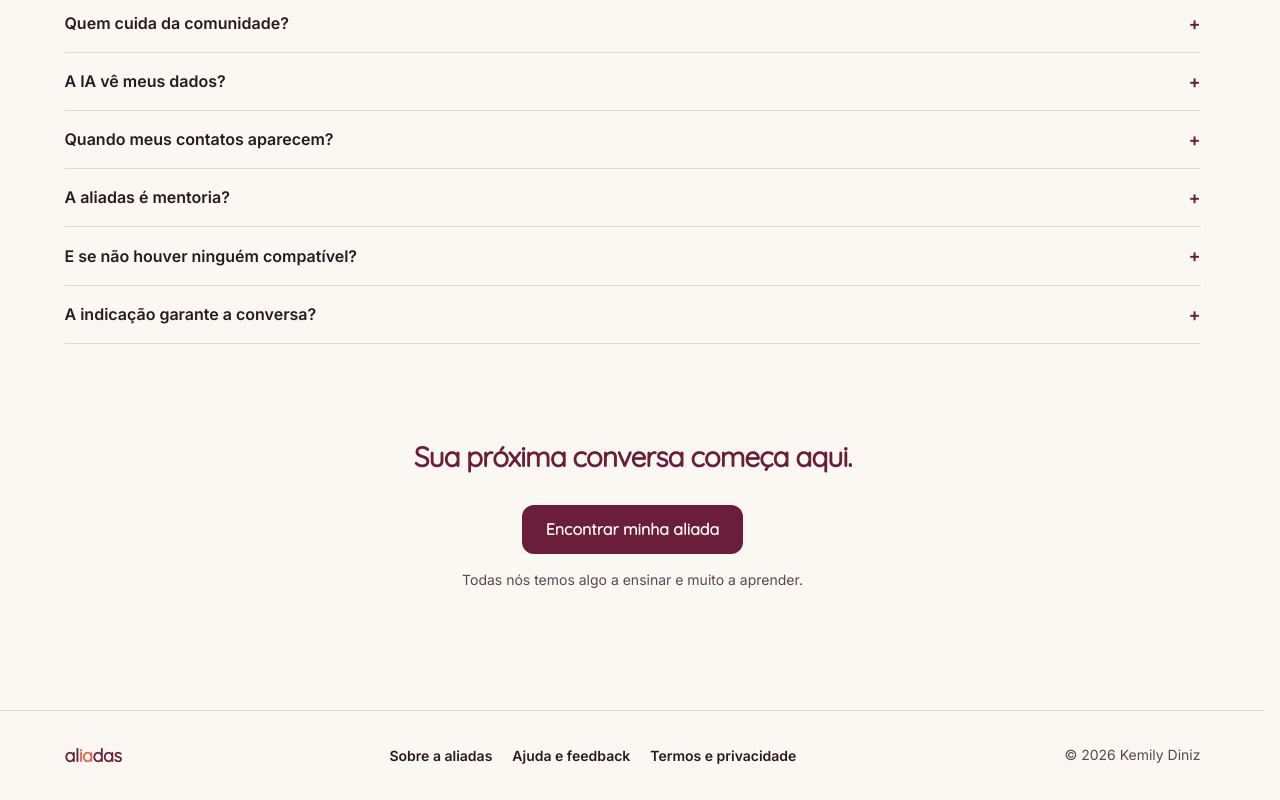
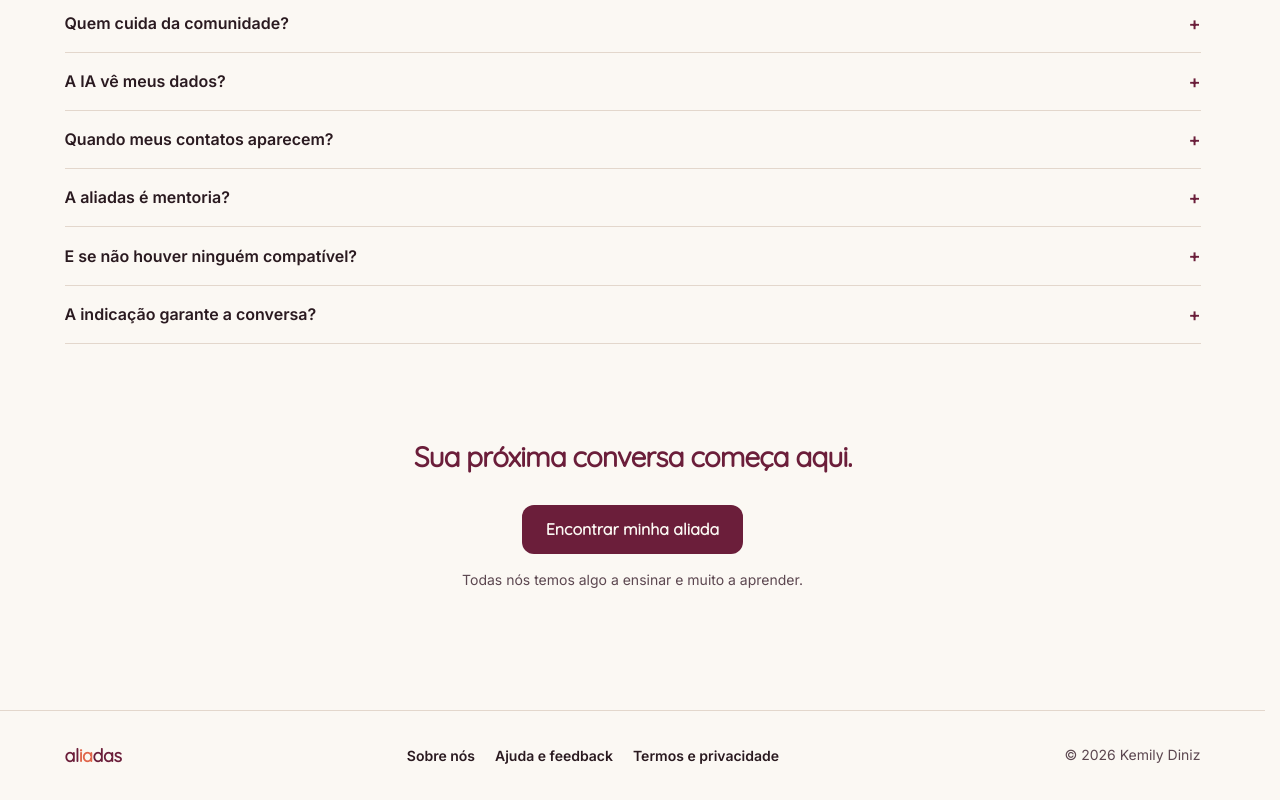
Before and after one commit to kemidiniz/aliadas, a React (Vite) app: page / in a window 1280 px wide. Shown: the part 1945-2745 px from the top of the page. Built offline with nearby package versions, Linux system fonts and the light colour scheme; no server answers.

Commit message:
Troca Sobre a aliadas por Sobre nós

```diff
--- a/src/components/Rodape.tsx
+++ b/src/components/Rodape.tsx
@@ -2,7 +2,7 @@ import { Link } from "react-router-dom";
 import { Logo } from "./Logo";
 
 const LINKS = [
- { to:"/sobre",rotulo:"Sobre a aliadas" },
+ { to:"/sobre",rotulo:"Sobre nós" },
  { to:"/ajuda",rotulo:"Ajuda e feedback" },
  { to:"/termos-e-privacidade",rotulo:"Termos e privacidade" },
 ];
@@ -13,7 +13,7 @@ export function Rodape() {
       <div className="mx-auto flex max-w-[1200px] flex-col gap-5 px-5 py-8 sm:flex-row sm:flex-wrap sm:items-center sm:justify-between sm:px-8">
         <Logo tamanho="text-xl" />
         <nav aria-label="Rodapé" className="-mx-4 self-stretch sm:mx-0 sm:self-auto">
-          <ul className="flex flex-nowrap items-center justify-between gap-1 whitespace-nowrap text-[14px] font-normal tracking-[-0.65px] min-[390px]:tracking-[-0.1px] sm:tracking-normal sm:gap-5 sm:font-semibold">
+          <ul className="flex flex-nowrap items-center justify-between gap-1 whitespace-nowrap text-[14px] font-normal sm:gap-5 sm:font-semibold">
             {LINKS.map((l) => (
               <li key={l.to}>
                 <Link className="text-texto hover:text-destaque" to={l.to}>
--- a/src/lib/tipos.ts
+++ b/src/lib/tipos.ts
@@ -87,7 +87,7 @@ export const PAGINAS_DO_SITE = [
   'Alianças',
   'Perfil',
   'Entrar',
-  'Sobre a aliadas',
+  'Sobre nós',
   'Ajuda e feedback',
   'Painel',
   'Outra',
--- a/src/pages/Textos.tsx
+++ b/src/pages/Textos.tsx
@@ -6,9 +6,9 @@ export function TermosEPrivacidade() {
  return <Pagina titulo="Termos e privacidade"><Leitura>
   <Titulo>Termos e privacidade</Titulo>
   <nav aria-label="Índice desta página" className="mb-8 flex flex-wrap gap-x-5 gap-y-3 text-sm">
-   <a href="#sobre" className="text-link">Sobre a aliadas</a><a href="#termos" className="text-link">Termos de uso</a><a href="#privacidade" className="text-link">Privacidade</a>
+   <a href="#sobre" className="text-link">Sobre nós</a><a href="#termos" className="text-link">Termos de uso</a><a href="#privacidade" className="text-link">Privacidade</a>
   </nav>
-  <section id="sobre" className="scroll-mt-24"><h2 className="text-2xl text-destaque">Sobre a aliadas</h2>
+  <section id="sobre" className="scroll-mt-24"><h2 className="text-2xl text-destaque">Sobre nós</h2>
    <p className={p}>A aliadas nasceu na formação em IA Aplicada da {"{reprograma}"}, criada por Kemily Diniz. A {"{reprograma}"} não administra nem patrocina a plataforma.</p>
   </section>
   <section id="termos" className="mt-10 scroll-mt-24"><h2 className="text-2xl text-destaque">Termos de uso</h2>
--- a/tests/mvp-browser.mjs
+++ b/tests/mvp-browser.mjs
@@ -123,7 +123,7 @@ try {
   await pastaLanding(`/workspace/aliadas-review/${process.env.REVIEW_STAGE || "B3"}`,{recursive:true});
   for(const width of [390,1440]) { await g.setViewportSize({width,height:1000}); await g.evaluate(()=>scrollTo(0,0)); await g.waitForTimeout(200);await g.screenshot({path:`/workspace/aliadas-review/${process.env.REVIEW_STAGE || "B3"}/landing-${width}.png`,fullPage:true}); }
 
-  await g.getByRole("link", { name: "Sobre a aliadas" }).first().click();
+  await g.getByRole("link", { name: "Sobre nós" }).first().click();
   await g.waitForURL(base + "/sobre");
   await g.getByRole("heading", { name: "Uma conversa pode abrir novos caminhos." }).waitFor();
   assert.equal(await g.title(), "aliadas · Uma conversa pode abrir novos caminhos.");
--- a/tests/visual-final.mjs
+++ b/tests/visual-final.mjs
@@ -86,7 +86,7 @@ try {
       );
       assert.equal(await p.locator(".stat-number").count(), 2);
       // "Quem somos" fica no rodapé (saiu do menu de visitantes)
-      await p.getByRole("navigation", { name: "Rodapé" }).getByRole("link", { name: "Sobre a aliadas" }).click();
+      await p.getByRole("navigation", { name: "Rodapé" }).getByRole("link", { name: "Sobre nós" }).click();
       await p.waitForURL("**/sobre");
       await p.getByRole("heading", { name: "Uma conversa pode abrir novos caminhos.", exact: true }).waitFor();
       await p.goto(base);
```
